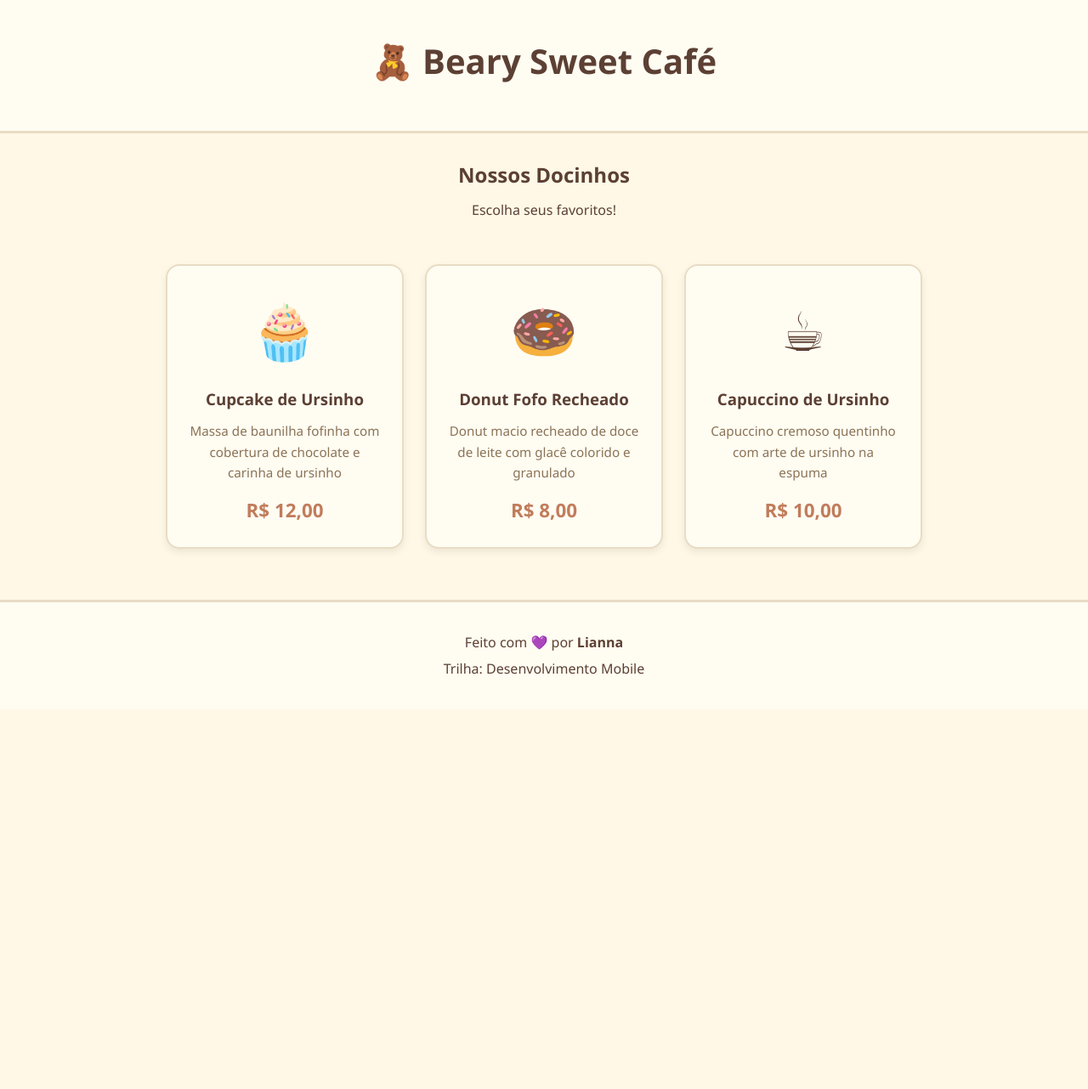
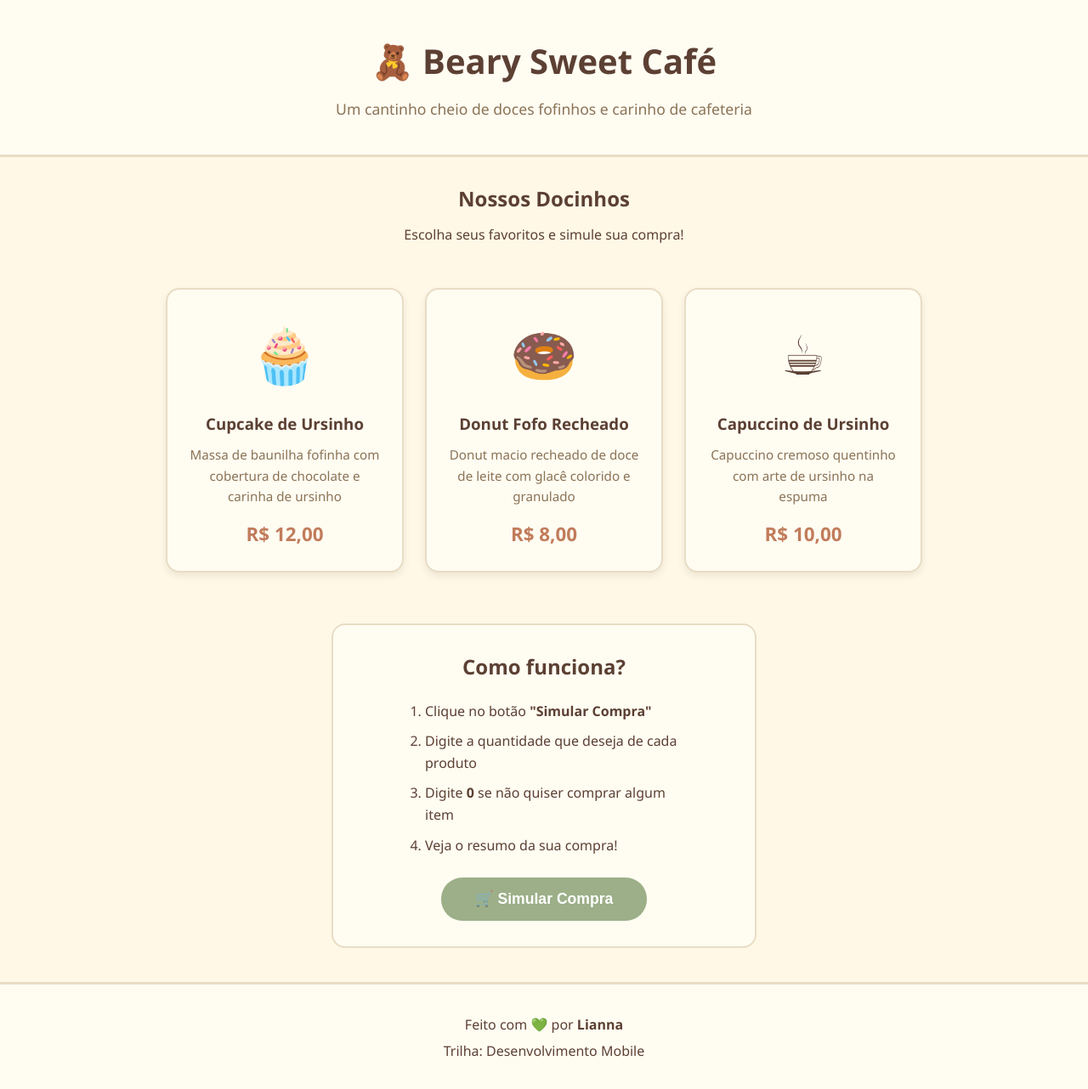
Before and after one commit to Liacr/beary-sweet-cafe, a plain HTML site: page index.html in a window 1280 px wide. Shown: the whole page at 85% size. Before the commit the page ends 835 px from the top, so only its background shows below. Drawn offline with Linux system fonts and the light colour scheme.

Commit message:
Como usar e botão

```diff
--- a/index.html
+++ b/index.html
@@ -10,12 +10,13 @@
 
     <header class="cabecalho">
         <h1>🧸 Beary Sweet Café</h1>
+        <p class="subtitulo">Um cantinho cheio de doces fofinhos e carinho de cafeteria</p>
     </header>
 
     <main>
         <section class="apresentacao">
             <h2>Nossos Docinhos</h2>
-            <p>Escolha seus favoritos!</p>
+            <p>Escolha seus favoritos e simule sua compra!</p>
         </section>
 
         <section class="produtos">
@@ -25,12 +26,14 @@
                 <p class="descricao">Massa de baunilha fofinha com cobertura de chocolate e carinha de ursinho</p>
                 <p class="preco">R$ 12,00</p>
             </div>
+
             <div class="card-produto">
                 <div class="emoji-produto">🍩</div>
                 <h3>Donut Fofo Recheado</h3>
                 <p class="descricao">Donut macio recheado de doce de leite com glacê colorido e granulado</p>
                 <p class="preco">R$ 8,00</p>
             </div>
+
             <div class="card-produto">
                 <div class="emoji-produto">☕</div>
                 <h3>Capuccino de Ursinho</h3>
@@ -38,11 +41,24 @@
                 <p class="preco">R$ 10,00</p>
             </div>
         </section>
+
+        <section class="instrucoes">
+            <h2>Como funciona?</h2>
+            <ol>
+                <li>Clique no botão <strong>"Simular Compra"</strong></li>
+                <li>Digite a quantidade que deseja de cada produto</li>
+                <li>Digite <strong>0</strong> se não quiser comprar algum item</li>
+                <li>Veja o resumo da sua compra!</li>
+            </ol>
+            <button class="botao-comprar" onclick="simularCompra()">🛒 Simular Compra</button>
+        </section>
     </main>
 
     <footer class="rodape">
-        <p>Feito com 💜 por <strong>Lianna</strong></p>
+        <p>Feito com 💚 por <strong>Lianna</strong></p>
         <p>Trilha: Desenvolvimento Mobile</p>
     </footer>
+
+    <script src="script.js"></script>
 </body>
 </html>
--- a/style.css
+++ b/style.css
@@ -23,6 +23,11 @@ body {
 .cabecalho h1 {
     font-size: 2.5em;
     margin-bottom: 10px;
+}
+
+.subtitulo {
+    font-size: 1.1em;
+    color: #8B7355;
 }
 
 /* Apresentação */
@@ -84,6 +89,32 @@ body {
     color: #C17C5B;
 }
 
+/* Instruções */
+.instrucoes {
+    background-color: #FFFCF2;
+    border: 2px solid #E8DCC4;
+    border-radius: 16px;
+    padding: 30px;
+    max-width: 500px;
+    margin: 40px auto;
+    text-align: center;
+}
+
+.instrucoes h2 {
+    margin-bottom: 20px;
+}
+
+.instrucoes ol {
+    text-align: left;
+    margin: 0 auto 25px auto;
+    max-width: 320px;
+    padding-left: 20px;
+}
+
+.instrucoes li {
+    margin-bottom: 10px;
+}
+
 /* Botão */
 .botao-comprar {
     background-color: #9CAF88;
```
